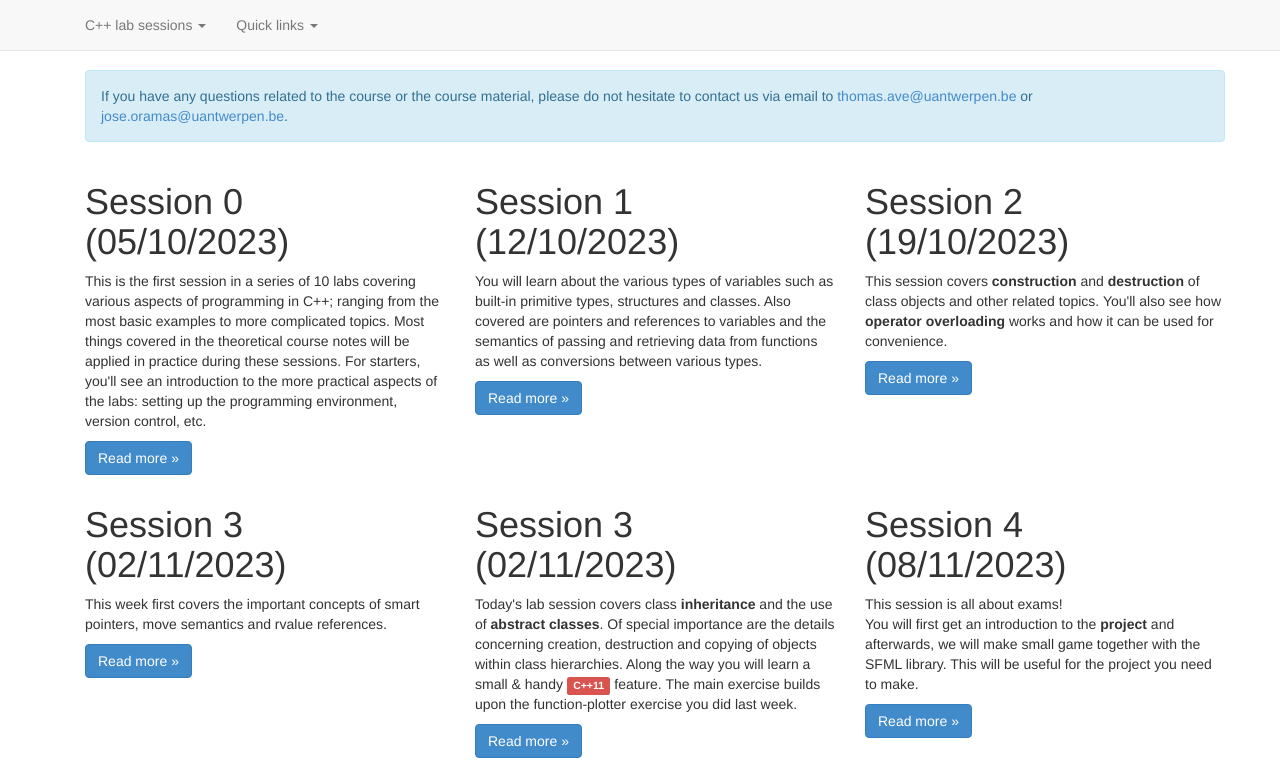
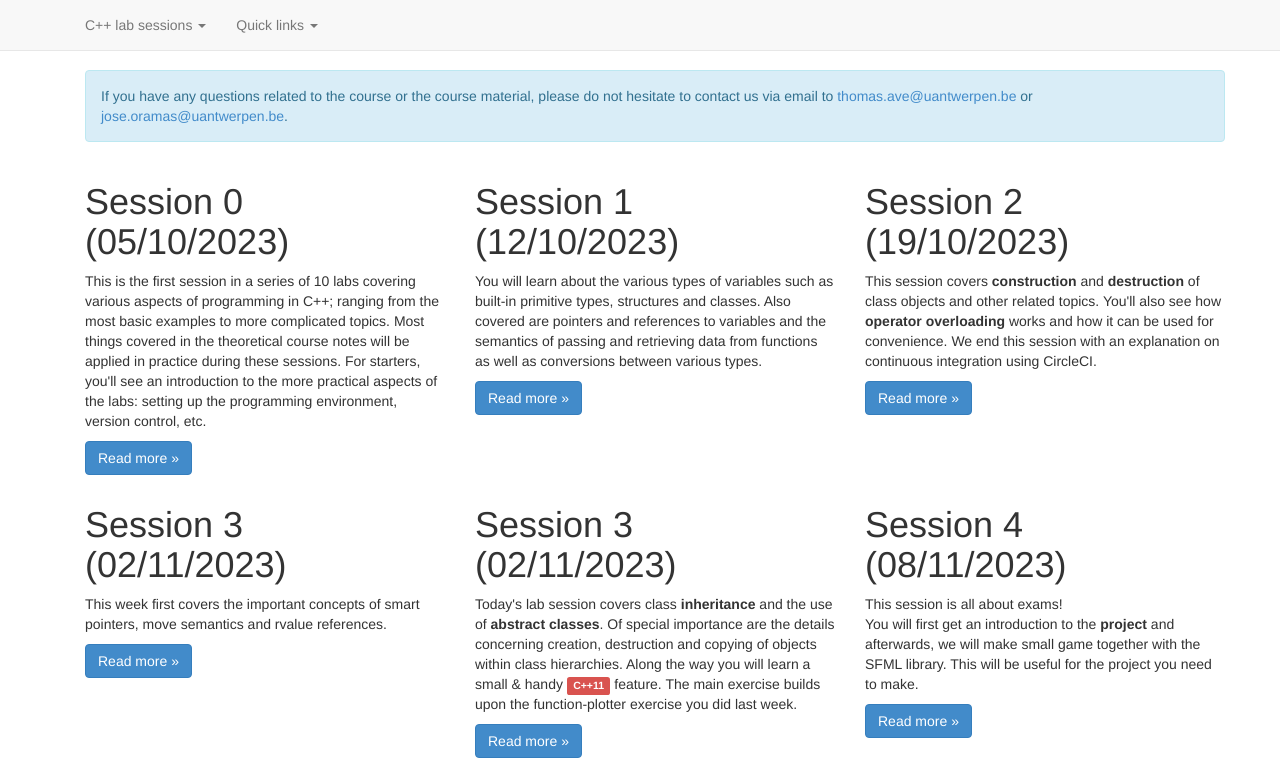
Before and after one commit to Advanced-Programming-UA/Advanced-Programming-UA.github.io, a plain HTML site: page index.html in a window 1280 px wide. Shown: the top 765 px of the page. Drawn offline with nearby package versions, Linux system fonts and the light colour scheme.

Commit message:
Deploy generated html

```diff
--- a/index.html
+++ b/index.html
@@ -103,7 +103,7 @@ well as conversions between various types.</p>
 <div class="col-lg-4 col-md-4">
 <h1>Session 2 <br>(19/10/2023)</h1>
 <p>This session covers <strong>construction</strong> and <strong>destruction</strong> of class objects and other related topics.
-You'll also see how <strong>operator overloading</strong> works and how it can be used for convenience.</p>
+You'll also see how <strong>operator overloading</strong> works and how it can be used for convenience. We end this session with an explanation on continuous integration using CircleCI.</p>
 
 <p><a class="btn btn-primary" href="session_02.html">Read more &raquo;</a></p>
 </div>
```
Also changed, not shown: session_02.html (+1 -1 lines), session_07.html (+1 -1 lines).
